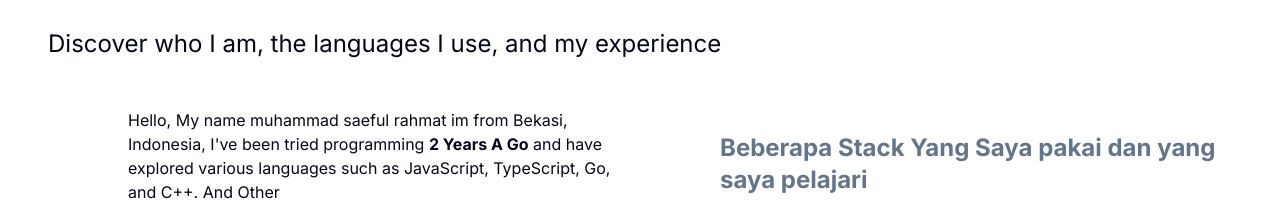
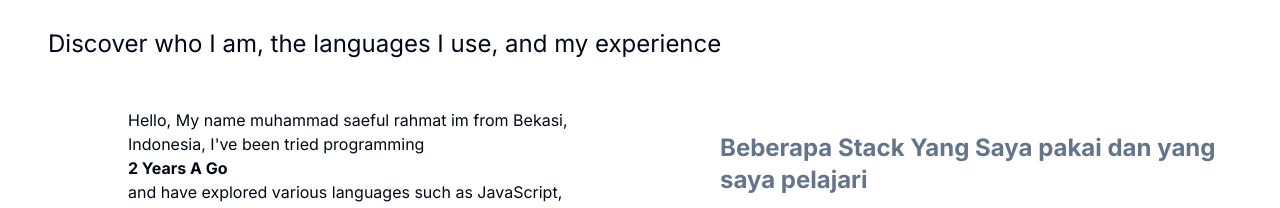
Before and after one commit to muhammadsaefulr/nextjs-portofolio, a Next.js app: page / in a window 1280 px wide. Shown: the part 940-1148 px from the top of the page. Built offline with nearby package versions, Linux system fonts and the light colour scheme.

Commit message:
update: seo link crawl

```diff
--- a/src/components/AboutMeComponents/index.tsx
+++ b/src/components/AboutMeComponents/index.tsx
@@ -39,9 +39,9 @@ export const AboutMe = () => {
                   <h2 className="">
                     Hello, My name muhammad saeful rahmat im from Bekasi,
                     Indonesia, I&apos;ve been tried programming{" "}
-                    <a className="font-bold">
+                    <p className="font-bold">
                       {calculateYears(2022)} Years A Go
-                    </a>{" "}
+                    </p>{" "}
                     and have explored various languages such as JavaScript,
                     TypeScript, Go, and C++. And Other
                   </h2>
```
